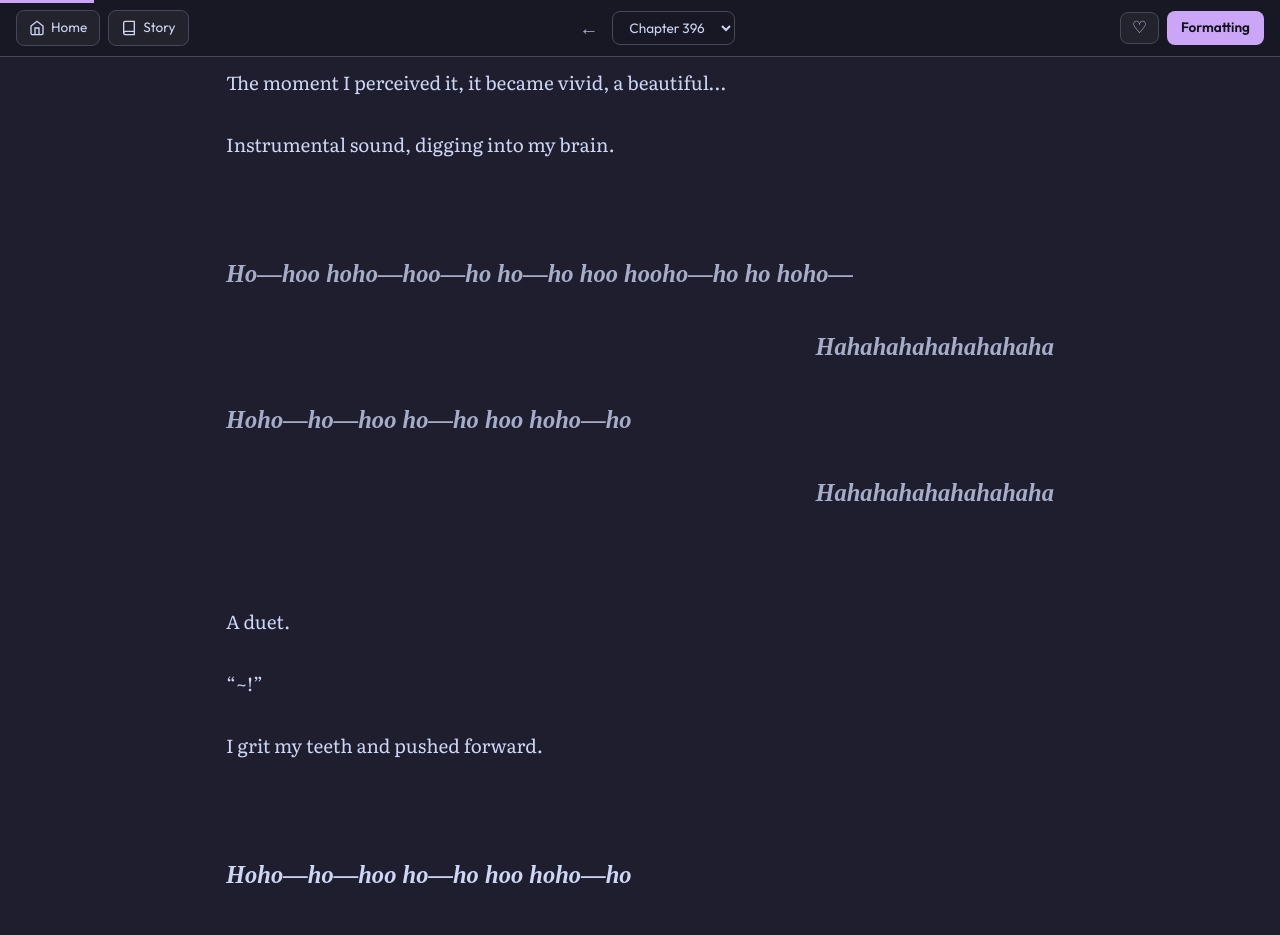
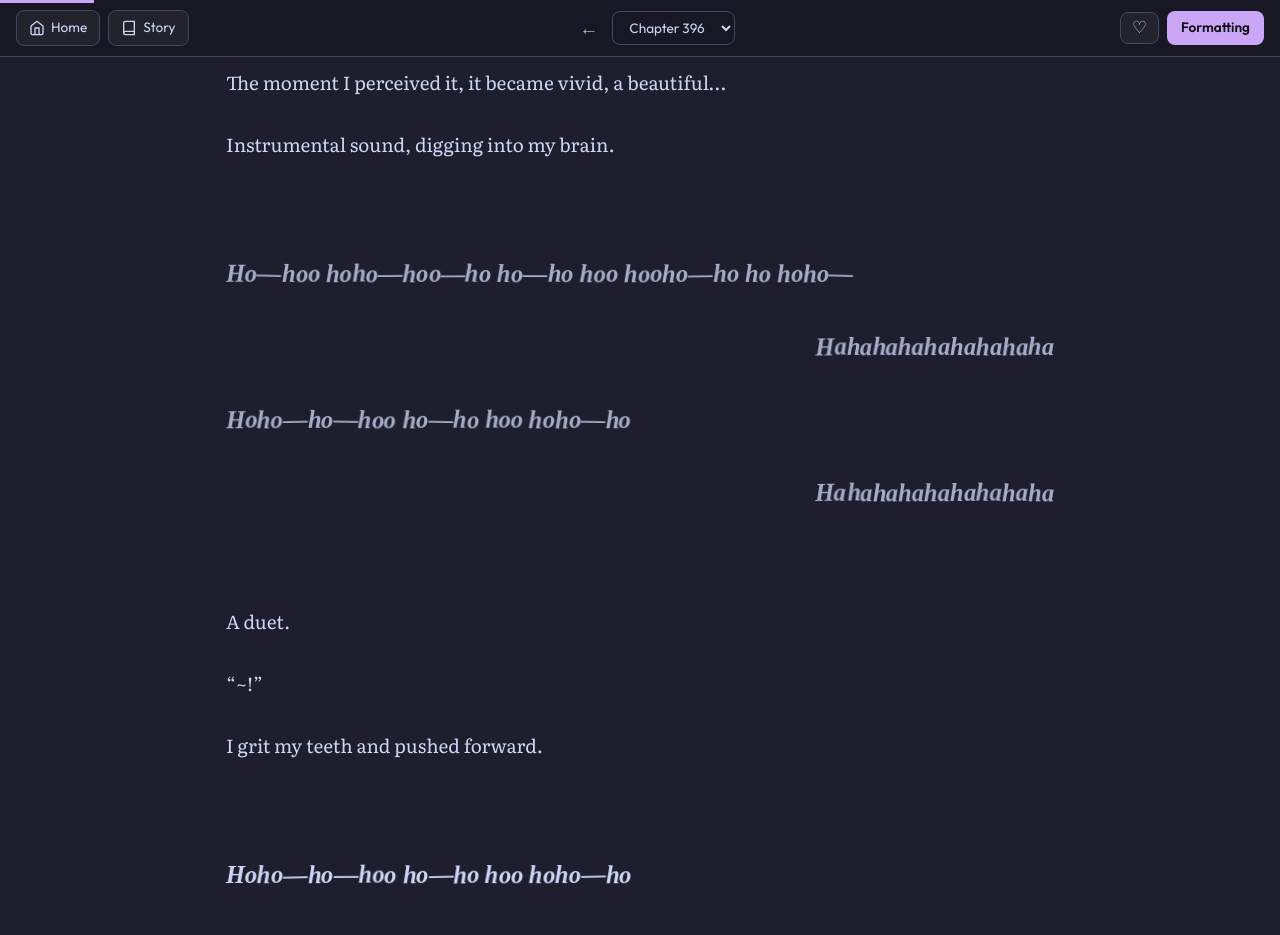
Before and after one commit to soleumn/soleumn.github.io, a Jekyll site: the page built from _chapters/gsgw/ch396.md, in a window 1280 px wide and 1400 px high, scrolled down 1466 px. Shown: the top 935 px of the window. Built offline with Jekyll 4.4.1, drawn with Linux system fonts in a browser that asks for light colours; some web fonts are replaced; comment, search, counter and statistics services are not loaded; some of the changed text lies outside the part shown.

Commit message:
Update ch396.md

```diff
--- a/_chapters/gsgw/ch396.md
+++ b/_chapters/gsgw/ch396.md
@@ -26,7 +26,7 @@ The earplugs seemed to perform quite well….
 
 <br>
 
-*<center><span class='f-cormorant shake' style="color: var(--texto-secundario); font-size: 1.3em; --shake-time:.4s; --shake:.01em">Hoo—</span></center>*
+*<center><span class='f-cormorant shake' style="color: var(--texto-secundario); font-size: 1.3em; --shake-time:.8s; --shake:.02em">Hoo—</span></center>*
 
 <br>
 
@@ -36,7 +36,7 @@ Blocked by the earplugs, a faint sound, like the wind or the scraping of metal,
 
 <br>
 
-*<center><span class='f-cormorant shake' style="color: var(--texto-secundario); font-size: 1.3em; --shake-time:.4s; --shake:.01em">Ho, hoo—</span></center>*
+*<center><span class='f-cormorant shake' style="color: var(--texto-secundario); font-size: 1.3em; --shake-time:.8s; --shake:.02em">Ho, hoo—</span></center>*
 
 <br>
 
@@ -50,13 +50,13 @@ Instrumental sound, digging into my brain.
 
 <br>
 
-***<span class='f-cormorant' style="color: var(--texto-secundario); font-size: 1.3em;">Ho—hoo hoho—hoo—ho ho—ho hoo hooho—ho ho hoho—</span>***
+***<span class='f-cormorant shake' style="color: var(--texto-secundario); font-size: 1.3em; --shake-time:.8s; --shake:.02em">Ho—hoo hoho—hoo—ho ho—ho hoo hooho—ho ho hoho—</span>***
 
-***<span class='f-cormorant' style="color: var(--texto-secundario); font-size: 1.3em; display: block; text-align: right !important;">Hahahahahahahahaha</span>***
+***<span class='f-cormorant shake' style="color: var(--texto-secundario); font-size: 1.3em; --shake-time:.8s; --shake:.02em; display: block; text-align: right !important;">Hahahahahahahahaha</span>***
 
-***<span class='f-cormorant' style="color: var(--texto-secundario); font-size: 1.3em;">Hoho—ho—hoo ho—ho hoo hoho—ho</span>***
+***<span class='f-cormorant shake' style="color: var(--texto-secundario); font-size: 1.3em; --shake-time:.8s; --shake:.02em">Hoho—ho—hoo ho—ho hoo hoho—ho</span>***
 
-***<span class='f-cormorant' style="color: var(--texto-secundario); font-size: 1.3em; display: block; text-align: right !important;">Hahahahahahahahaha</span>***
+***<span class='f-cormorant shake' style="color: var(--texto-secundario); font-size: 1.3em; --shake-time:.8s; --shake:.02em; display: block; text-align: right !important;">Hahahahahahahahaha</span>***
 
 <br>
 
@@ -68,9 +68,9 @@ I grit my teeth and pushed forward.
 
 <br>
 
-***<span class='f-cormorant' style="font-size: 1.3em;">Hoho—ho—hoo ho—ho hoo hoho—ho</span>***
+***<span class='f-cormorant shake' style="font-size: 1.3em; --shake-time:.5s; --shake:.02em">Hoho—ho—hoo ho—ho hoo hoho—ho</span>***
 
-***<span class='f-cormorant' style="font-size: 1.3em; display: block; text-align: right !important;">Hahahahahahahahaha</span>***
+***<span class='f-cormorant shake' style="font-size: 1.3em; --shake-time:.5s; --shake:.02em; display: block; text-align: right !important;">Hahahahahahahahaha</span>***
 
 <br>
 
```
